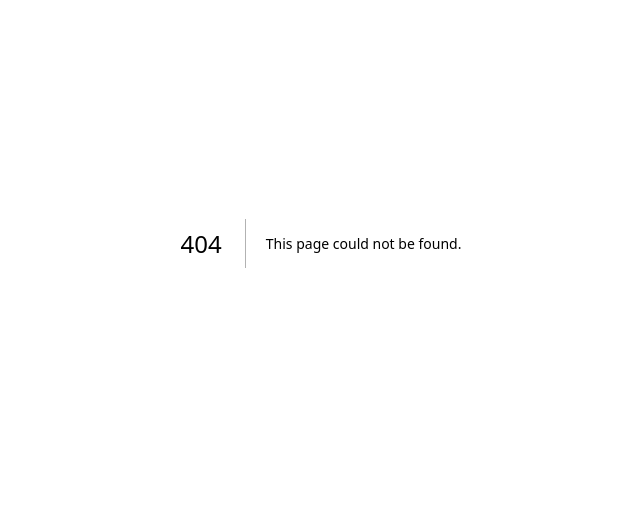
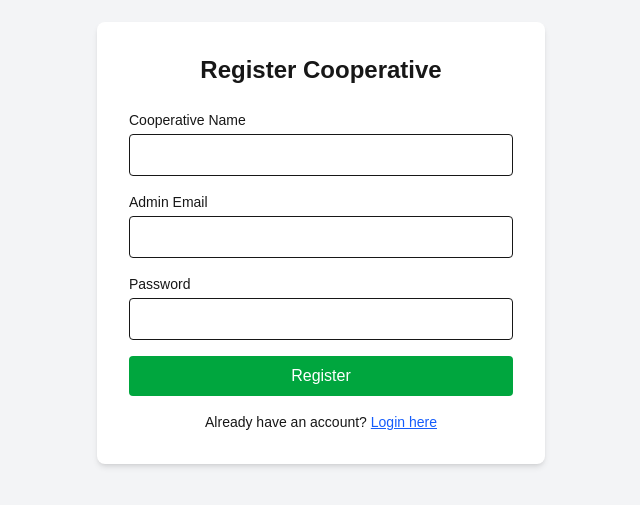
Before and after one commit to botikmot/coop-loan-manager, a Next.js app: page /auth/register in a window 1280 px wide. Before the commit this address had no page. Shown: the part 157-662 px from the top of the page, without its empty margins (319-959 px from the left). Built offline with nearby package versions, Linux system fonts and the light colour scheme; no server answers.

Commit message:
create project and database setup ready

```diff
--- /dev/null
+++ b/middleware.ts
@@ -0,0 +1,63 @@
+import { createServerClient } from "@supabase/ssr"
+import { NextResponse } from "next/server"
+import type { NextRequest } from "next/server"
+
+export async function middleware(req: NextRequest) {
+  let res = NextResponse.next()
+
+  const supabase = createServerClient(
+    process.env.NEXT_PUBLIC_SUPABASE_URL!,
+    process.env.NEXT_PUBLIC_SUPABASE_ANON_KEY!,
+    {
+      cookies: {
+        get(name) {
+          return req.cookies.get(name)?.value
+        },
+        set(name, value, options) {
+          req.cookies.set({
+            name,
+            value,
+            ...options,
+          })
+          res = NextResponse.next()
+          res.cookies.set({
+            name,
+            value,
+            ...options,
+          })
+        },
+        remove(name, options) {
+          req.cookies.set({
+            name,
+            value: "",
+            ...options,
+          })
+          res = NextResponse.next()
+          res.cookies.set({
+            name,
+            value: "",
+            ...options,
+          })
+        },
+      },
+    }
+  )
+
+  const {
+    data: { session },
+  } = await supabase.auth.getSession()
+
+  const isAuthPage =
+    req.nextUrl.pathname.startsWith("/auth/login") ||
+    req.nextUrl.pathname.startsWith("/auth/register")
+
+  if (!session && !isAuthPage) {
+    return NextResponse.redirect(new URL("/auth/login", req.url))
+  }
+
+  if (session && isAuthPage) {
+    return NextResponse.redirect(new URL("/dashboard", req.url))
+  }
+
+  return res
+}
--- a/package.json
+++ b/package.json
@@ -9,6 +9,8 @@
     "lint": "eslint"
   },
   "dependencies": {
+    "@supabase/ssr": "^0.8.0",
+    "@supabase/supabase-js": "^2.95.3",
     "next": "16.1.6",
     "react": "19.2.3",
     "react-dom": "19.2.3"
--- /dev/null
+++ b/src/app/auth/login/page.tsx
@@ -0,0 +1,86 @@
+"use client"
+
+import { useState } from "react"
+import { useRouter } from "next/navigation"
+import { supabase } from "@/src/lib/supabase"
+
+export default function LoginPage() {
+  const router = useRouter()
+
+  const [email, setEmail] = useState("")
+  const [password, setPassword] = useState("")
+  const [loading, setLoading] = useState(false)
+  const [error, setError] = useState<string | null>(null)
+
+  const handleLogin = async (e: React.FormEvent) => {
+    e.preventDefault()
+    setLoading(true)
+    setError(null)
+
+    const { error } = await supabase.auth.signInWithPassword({
+      email,
+      password,
+    })
+
+    if (error) {
+      setError(error.message)
+      setLoading(false)
+      return
+    }
+
+    router.push("/dashboard")
+  }
+
+  return (
+    <div className="min-h-screen flex items-center justify-center bg-gray-100">
+      <div className="bg-white p-8 rounded-lg shadow-md w-full max-w-md">
+        <h1 className="text-2xl font-bold mb-6 text-center">
+          Coop Loan Manager Login
+        </h1>
+
+        <form onSubmit={handleLogin} className="space-y-4">
+          <div>
+            <label className="block text-sm mb-1">Email</label>
+            <input
+              type="email"
+              required
+              className="w-full border p-2 rounded"
+              value={email}
+              onChange={(e) => setEmail(e.target.value)}
+            />
+          </div>
+
+          <div>
+            <label className="block text-sm mb-1">Password</label>
+            <input
+              type="password"
+              required
+              className="w-full border p-2 rounded"
+              value={password}
+              onChange={(e) => setPassword(e.target.value)}
+            />
+          </div>
+
+          {error && (
+            <p className="text-red-500 text-sm">{error}</p>
+          )}
+
+          <button
+            type="submit"
+            disabled={loading}
+            className="w-full bg-blue-600 text-white p-2 rounded hover:bg-blue-700 transition"
+          >
+            {loading ? "Logging in..." : "Login"}
+          </button>
+        </form>
+
+        <p className="text-sm text-center mt-4">
+          No account?{" "}
+          <a href="/auth/register" className="text-blue-600 underline">
+            Register here
+          </a>
+        </p>
+      </div>
+    </div>
+  )
+}
--- /dev/null
+++ b/src/app/auth/register/page.tsx
@@ -0,0 +1,126 @@
+"use client"
+
+import { useState } from "react"
+import { useRouter } from "next/navigation"
+import { supabase } from "@/src/lib/supabase"
+
+export default function RegisterPage() {
+  const router = useRouter()
+
+  const [coopName, setCoopName] = useState("")
+  const [email, setEmail] = useState("")
+  const [password, setPassword] = useState("")
+  const [loading, setLoading] = useState(false)
+  const [error, setError] = useState<string | null>(null)
+
+  const handleRegister = async (e: React.FormEvent) => {
+    e.preventDefault()
+    setLoading(true)
+    setError(null)
+
+    try {
+      // Create Auth User
+      const { data, error: signUpError } = await supabase.auth.signUp({
+        email,
+        password,
+      })
+
+      if (signUpError) throw signUpError
+      if (!data.user) throw new Error("User creation failed")
+
+      const userId = data.user.id
+
+      // Create Cooperative
+      const { data: coop, error: coopError } = await supabase
+        .from("cooperatives")
+        .insert({
+          name: coopName,
+          email,
+        })
+        .select()
+        .single()
+
+      if (coopError) throw coopError
+
+      // Link User to Cooperative
+      const { error: userError } = await supabase.from("users").insert({
+        id: userId,
+        coop_id: coop.id,
+        role: "admin",
+      })
+
+      if (userError) throw userError
+
+      router.push("/dashboard")
+    // eslint-disable-next-line @typescript-eslint/no-explicit-any
+    } catch (err: any) {
+      setError(err.message)
+      setLoading(false)
+    }
+  }
+
+  return (
+    <div className="min-h-screen flex items-center justify-center bg-gray-100">
+      <div className="bg-white p-8 rounded-lg shadow-md w-full max-w-md">
+        <h1 className="text-2xl font-bold mb-6 text-center">
+          Register Cooperative
+        </h1>
+
+        <form onSubmit={handleRegister} className="space-y-4">
+          <div>
+            <label className="block text-sm mb-1">Cooperative Name</label>
+            <input
+              type="text"
+              required
+              className="w-full border p-2 rounded"
+              value={coopName}
+              onChange={(e) => setCoopName(e.target.value)}
+            />
+          </div>
+
+          <div>
+            <label className="block text-sm mb-1">Admin Email</label>
+            <input
+              type="email"
+              required
+              className="w-full border p-2 rounded"
+              value={email}
+              onChange={(e) => setEmail(e.target.value)}
+            />
+          </div>
+
+          <div>
+            <label className="block text-sm mb-1">Password</label>
+            <input
+              type="password"
+              required
+              minLength={6}
+              className="w-full border p-2 rounded"
+              value={password}
+              onChange={(e) => setPassword(e.target.value)}
+            />
+          </div>
+
+          {error && (
+            <p className="text-red-500 text-sm">{error}</p>
+          )}
+
+          <button
+            type="submit"
+            disabled={loading}
+            className="w-full bg-green-600 text-white p-2 rounded hover:bg-green-700 transition"
+          >
+            {loading ? "Creating Account..." : "Register"}
+          </button>
+        </form>
+
+        <p className="text-sm text-center mt-4">
+          Already have an account?{" "}
+          <a href="/auth/login" className="text-blue-600 underline">
+            Login here
+          </a>
+        </p>
+      </div>
+    </div>
+  )
+}
--- /dev/null
+++ b/src/app/dashboard/page.tsx
@@ -0,0 +1,89 @@
+"use client"
+
+import { useEffect, useState } from "react"
+import { useRouter } from "next/navigation"
+import { supabase } from "@/src/lib/supabase"
+
+export default function DashboardPage() {
+  const router = useRouter()
+  const [coopName, setCoopName] = useState("")
+  const [loading, setLoading] = useState(true)
+
+  useEffect(() => {
+    const loadData = async () => {
+      const {
+        data: { user },
+      } = await supabase.auth.getUser()
+
+      if (!user) {
+        router.push("/auth/login")
+        return
+      }
+
+      // Get coop_id from users table
+      const { data: userData } = await supabase
+        .from("users")
+        .select("coop_id")
+        .eq("id", user.id)
+        .single()
+
+      if (userData) {
+        const { data: coop } = await supabase
+          .from("cooperatives")
+          .select("name")
+          .eq("id", userData.coop_id)
+          .single()
+
+        if (coop) {
+          setCoopName(coop.name)
+        }
+      }
+
+      setLoading(false)
+    }
+
+    loadData()
+  }, [router])
+
+  const handleLogout = async () => {
+    await supabase.auth.signOut()
+    router.push("/auth/login")
+  }
+
+  if (loading) return <p className="p-6">Loading...</p>
+
+  return (
+    <div className="min-h-screen bg-gray-100">
+      {/* Header */}
+      <div className="bg-white shadow p-4 flex justify-between items-center">
+        <h1 className="text-xl font-bold">
+          {coopName} Dashboard
+        </h1>
+        <button
+          onClick={handleLogout}
+          className="bg-red-500 text-white px-4 py-2 rounded hover:bg-red-600"
+        >
+          Logout
+        </button>
+      </div>
+
+      {/* Content */}
+      <div className="p-6 grid grid-cols-1 md:grid-cols-3 gap-6">
+        <div className="bg-white p-6 rounded shadow">
+          <h2 className="text-lg font-semibold">Total Members</h2>
+          <p className="text-2xl mt-2 font-bold">0</p>
+        </div>
+
+        <div className="bg-white p-6 rounded shadow">
+          <h2 className="text-lg font-semibold">Active Loans</h2>
+          <p className="text-2xl mt-2 font-bold">0</p>
+        </div>
+
+        <div className="bg-white p-6 rounded shadow">
+          <h2 className="text-lg font-semibold">Total Loan Released</h2>
+          <p className="text-2xl mt-2 font-bold">₱ 0.00</p>
+        </div>
+      </div>
+    </div>
+  )
+}
--- /dev/null
+++ b/src/lib/supabase.ts
@@ -0,0 +1,6 @@
+import { createClient } from '@supabase/supabase-js'
+
+export const supabase = createClient(
+  process.env.NEXT_PUBLIC_SUPABASE_URL!,
+  process.env.NEXT_PUBLIC_SUPABASE_ANON_KEY!
+)
```
Also changed, not shown: 2 other files (tests, documents, lock files or other folders).
